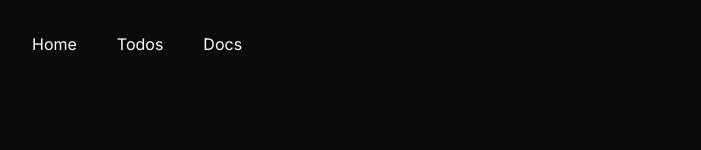
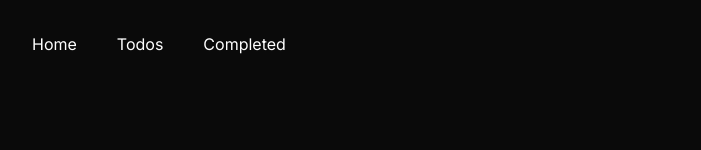
Before and after one commit to adreaskar/nextjs-intro-app, a Next.js app: page / in a window 1280 px wide. Shown: the top 150 px of the page, without its empty margins (288-989 px from the left). Built offline with nearby package versions, Linux system fonts and the light colour scheme.

Commit message:
Fixed root layout

```diff
--- a/app/layout.js
+++ b/app/layout.js
@@ -13,7 +13,7 @@ export default function RootLayout({ children }) {
     const links = [
         { href: '/', label: 'Home' },
         { href: '/todos', label: 'Todos' },
-        { href: '/docs', label: 'Docs' },
+        { href: '/completed', label: 'Completed' },
     ];
 
     return (
```
